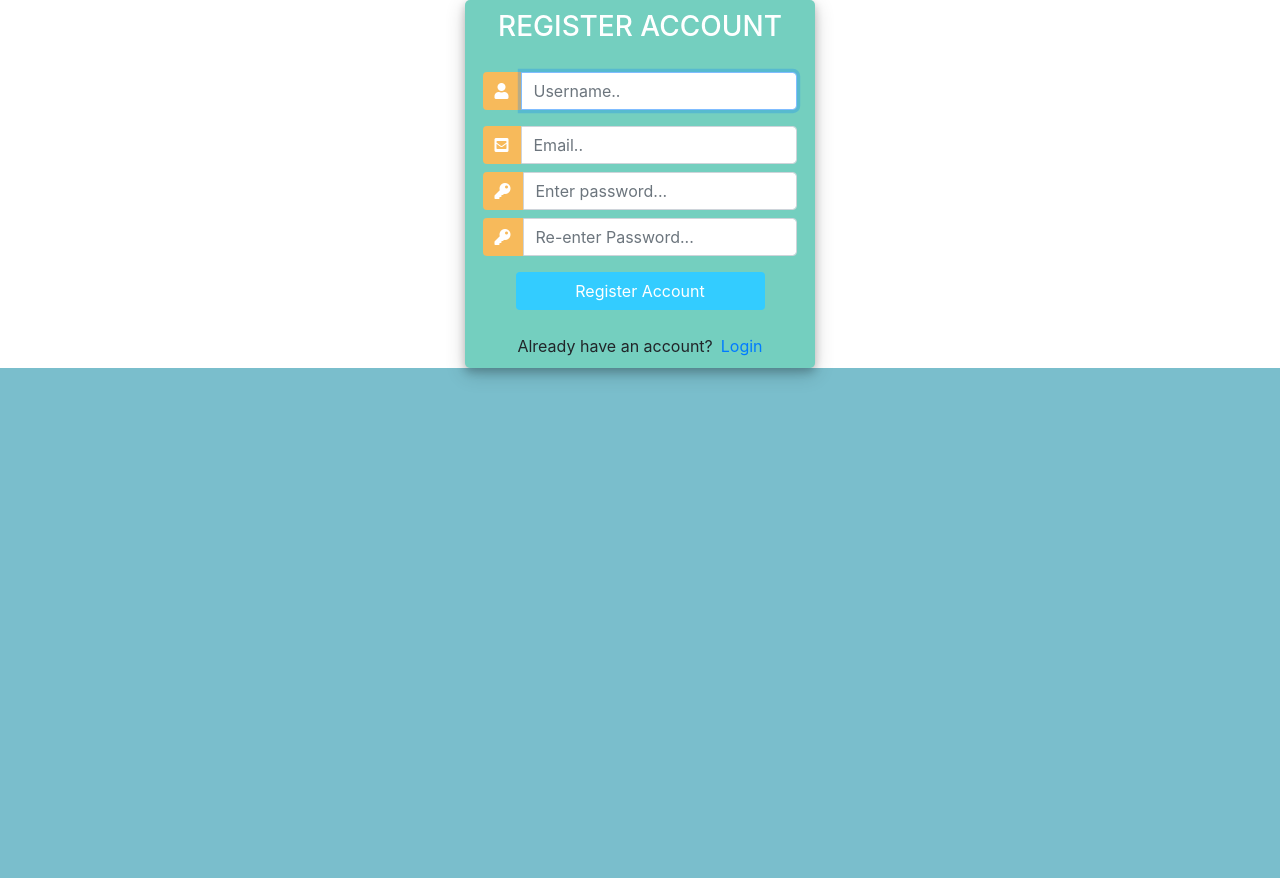
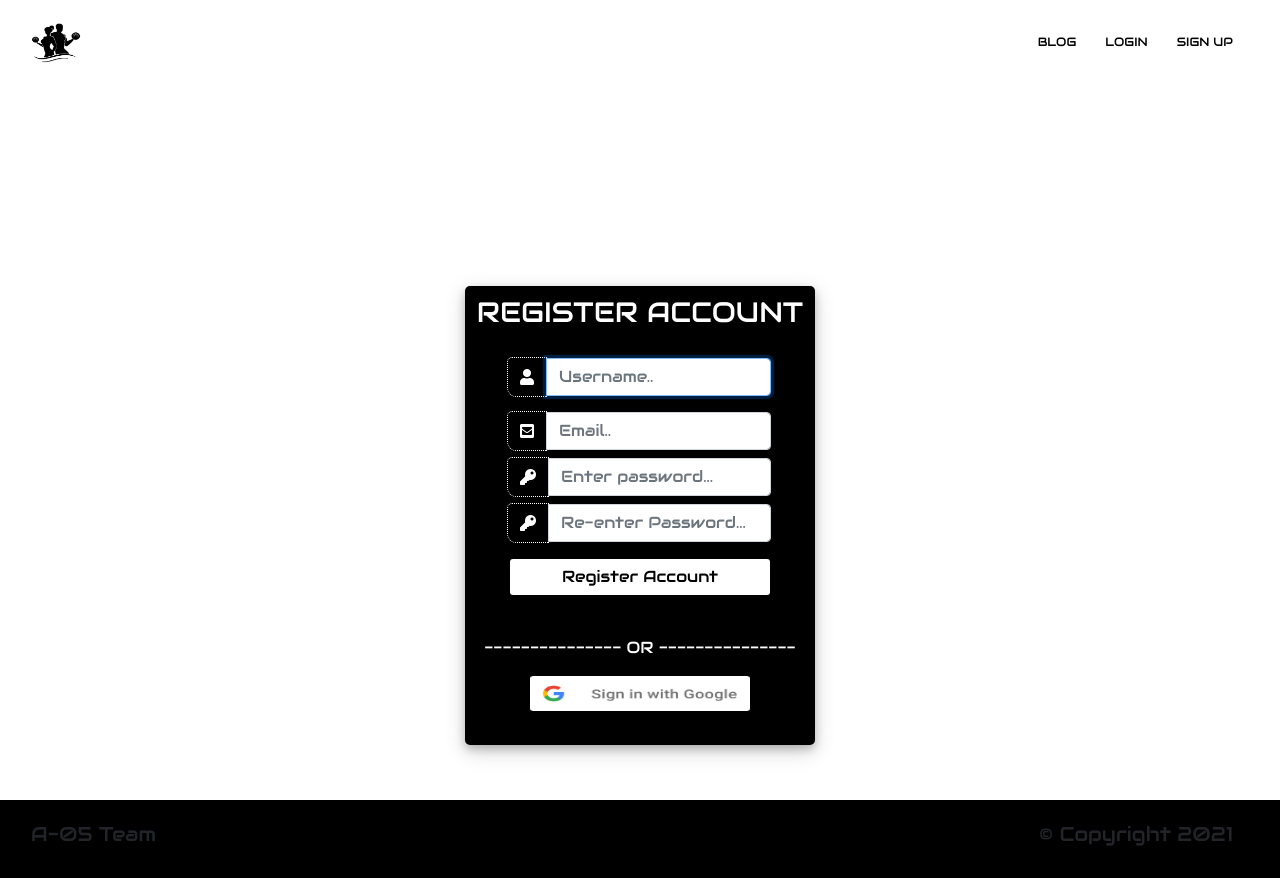
Before and after one commit to Mike-Yates/Exercise-Website, a Django app: page /exercise/register/ in a window 1280 px wide. Before the commit the page ends 380 px from the top, so only its background shows below. Run offline with Django 3.2, Linux system fonts and the light colour scheme; some libraries are stand-ins or nearby versions.

Commit message:
Styled up the register and login pages

```diff
--- a/exercise/templates/exercise/header.html
+++ b/exercise/templates/exercise/header.html
@@ -76,7 +76,7 @@
               <a href="{% url 'exercise:login' %}" class="navbar-brand"
                 ><p class="title">LOGIN</p></a
               >
-              <a href="{% url 'exercise:home' %}" class="navbar-brand"
+              <a href="{% url 'exercise:register' %}" class="navbar-brand"
                 ><p class="title">SIGN UP</p></a
               >
             </h1>
--- a/exercise/templates/exercise/register.html
+++ b/exercise/templates/exercise/register.html
@@ -1,6 +1,13 @@
 <!DOCTYPE html>
 <html>
   <head>
+    {% load static %}
+    {% load socialaccount %}
+
+    <!-- Required meta tags -->
+    <meta charset="utf-8" />
+    <meta name="viewport" content="width=device-width, initial-scale=1" />
+
     <title>Login</title>
     <link
       rel="stylesheet"
@@ -15,18 +22,20 @@
       integrity="sha384-gfdkjb5BdAXd+lj+gudLWI+BXq4IuLW5IT+brZEZsLFm++aCMlF1V92rMkPaX4PP"
       crossorigin="anonymous"
     />
+
     <style>
+      body,
       html {
         margin: 0;
         padding: 0;
         height: 100%;
-        background: #7abecc !important;
+        background: black;
       }
       .user_card {
         width: 350px;
-        margin-top: auto;
+        margin-top: 25vh;
         margin-bottom: auto;
-        background: #74cfbf;
+        background: black;
         position: relative;
         display: flex;
         justify-content: center;
@@ -47,39 +56,115 @@
       #form-title {
         color: #fff;
       }
+
       .login_btn {
         width: 100%;
-        background: #33ccff !important;
-        color: white !important;
+        background: #white !important;
+        color: black !important;
       }
       .login_btn:focus {
         box-shadow: none !important;
-        outline: 0px !important;
+        outline: 0px white;
       }
       .login_container {
-        padding: 0 2rem;
+        padding: 0 0rem;
       }
       .input-group-text {
-        background: #f7ba5b !important;
+        outline: 1px dotted white;
+        background: black !important;
         color: white !important;
         border: 0 !important;
-        border-radius: 0.25rem 0 0 0.25rem !important;
+        border-radius: 0.25rem 0 0 0.5rem !important;
       }
       .input_user,
       .input_pass:focus {
         box-shadow: none !important;
         outline: 0px !important;
       }
+      #messages {
+        background-color: grey;
+        color: #fff;
+        padding: 10px;
+        margin-top: 10px;
+      }
     </style>
   </head>
-  <body>
-    <div class="container h-100">
+  <body style="background-color: white">
+    <header>{% include "./header.html" %}</header>
+    <div class="container" style="height: 90vh">
       <div class="d-flex justify-content-center h-100">
         <div class="user_card">
           <div class="d-flex justify-content-center">
             <h3 id="form-title">REGISTER ACCOUNT</h3>
           </div>
           <div class="d-flex justify-content-center form_container">
+            <form method="POST" action="">
+              {% csrf_token %}
+              <div class="input-group mb-3">
+                <div class="input-group-append">
+                  <span class="input-group-text"
+                    ><i class="fas fa-user"></i
+                  ></span>
+                </div>
+                {{form.username}}
+              </div>
+              <div class="input-group mb-2">
+                <div class="input-group-append">
+                  <span class="input-group-text"
+                    ><i class="fas fa-envelope-square"></i
+                  ></span>
+                </div>
+                {{form.email}}
+              </div>
+              <div class="input-group mb-2">
+                <div class="input-group-append">
+                  <span class="input-group-text"
+                    ><i class="fas fa-key"></i
+                  ></span>
+                </div>
+                {{form.password1}}
+              </div>
+              <div class="input-group mb-2">
+                <div class="input-group-append">
+                  <span class="input-group-text"
+                    ><i class="fas fa-key"></i
+                  ></span>
+                </div>
+                {{form.password2}}
+              </div>
+
+              <div class="d-flex justify-content-center mt-3 login_container">
+                <input
+                  class="btn login_btn"
+                  type="submit"
+                  value="Register Account"
+                />
+              </div>
+            </form>
+          </div>
+          <div style="color: white">
+            <p style="color: white"> {{form.errors}} </p>
+          </div>
+          <div class="mt-4">
+          <center><p style="color: white"> --------------- OR --------------- </p>
+            <a href="{% provider_login_url 'google' %}">
+              <img
+                src="{% static 'exercise/images/google_sign_in.png' %}"
+                alt=""
+                width="220"
+                height="35"
+                class="d-inline-block align-text-center"
+              />
+            </a>
+          </center>
+          <br />
+          </div>
+        </div>
+      </div>
+    </div>
+    <footer>{% include "./footer.html" %}</footer>
+
+          {% comment %} <div class="d-flex justify-content-center form_container">
             <form method="POST" action="">
               {% csrf_token %}
               <div class="input-group mb-3">
@@ -135,7 +220,7 @@
           </div>
         </div>
       </div>
-    </div>
+    </div> {% endcomment %}
     <script>
       var form_fields = document.getElementsByTagName("input");
       form_fields[1].placeholder = "Username..";
--- a/exercise/views.py
+++ b/exercise/views.py
@@ -381,7 +381,7 @@ def login_user(request):
                 return HttpResponseRedirect(reverse('exercise:home'))
             else:  # If something went wrong
                 messages.info(
-                    request, 'Username OR Password is Incorrect, Please try again')  # Sets message to display
+                    request, 'Username OR Password is Incorrect')  # Sets message to display
 
         context = {}
         # Redirects to the same page
```
Also changed, not shown: exercise/templates/exercise/login.html (+35 -18 lines), exercise/static/exercise/images/google_sign_in.png (added).
